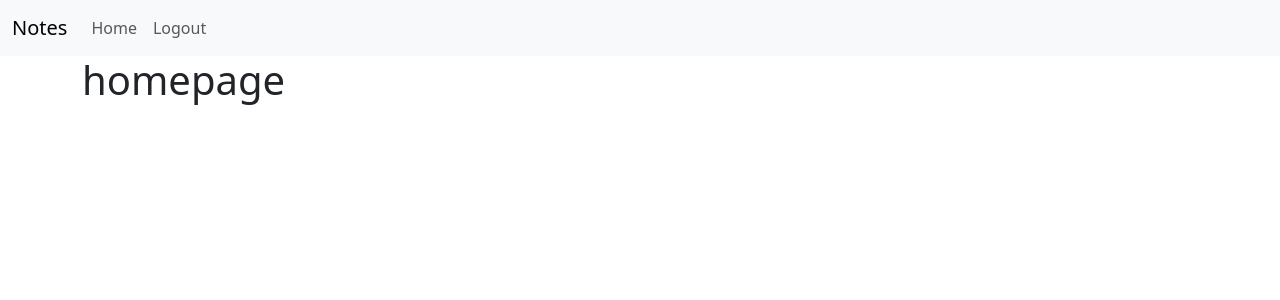
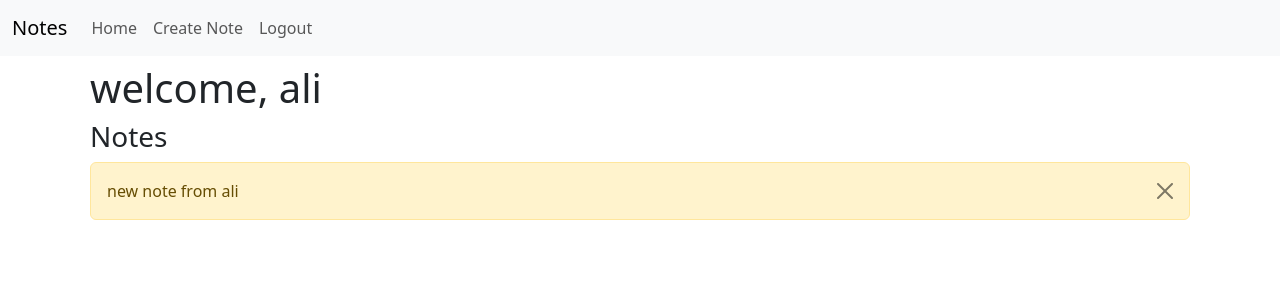
Before and after one commit to iamaliataie/flask-note-app, a Flask app: page / in a window 1280 px wide. Shown: the top 300 px of the page. Run offline with Flask 3, Linux system fonts and the light colour scheme; a user stored in the database is signed in.

Commit message:
note addition and deletetion

```diff
--- a/website/templates/base.html
+++ b/website/templates/base.html
@@ -21,6 +21,9 @@
                   <a class="nav-link" aria-current="page" href="#">Home</a>
                 </li>
                 <li class="nav-item">
+                  <a class="nav-link" href="{{ url_for('views.new_note') }}">Create Note</a>
+                </li>
+                <li class="nav-item">
                   <a class="nav-link" href="{{ url_for('auth.logout') }}">Logout</a>
                 </li>
                 {% else %}
--- a/website/templates/home.html
+++ b/website/templates/home.html
@@ -1,5 +1,23 @@
 {% extends 'base.html' %}
 
 {% block content %}
-    <h1>homepage</h1>
+    <div class="p-2">
+        <h1>welcome, {{ current_user.first_name }}</h1>
+        <h3 class="mb-2">Notes</h3>
+        {% for note in notes %}
+            <div class="alert alert-warning alert-dismissible fade show" role="alert">
+                {{ note.body }}
+                <button type="button" onclick="deleteNote({{note.id}})" class="btn-close" data-bs-dismiss="alert" aria-label="Close"></button>
+            </div>
+        {% endfor %}
+    </div>
+    <script>
+        function deleteNote(noteId) {
+            fetch(`/delete-note/${noteId}`)
+            .then(res => {
+                window.history.pushState({},{},"/")
+            })
+            .catch()
+        }
+    </script>
 {% endblock content %}
--- a/website/views.py
+++ b/website/views.py
@@ -1,4 +1,4 @@
-from flask import Blueprint, render_template, request, flash, redirect, url_for
+from flask import Blueprint, render_template, request, flash, redirect, url_for, jsonify
 from flask_login import login_required, current_user
 from .models import Note
 from . import db
@@ -7,7 +7,7 @@ views = Blueprint('views', __name__)
 @views.route('/')
 @login_required
 def home():
-    notes = Note.query.all()
+    notes = Note.query.filter_by(user=current_user.id).order_by(Note.id.desc())
     return render_template('home.html', notes=notes)
 
 @views.route('/new-note', methods=['GET', 'POST'])
@@ -23,3 +23,11 @@ def new_note():
         else:
             flash('Something wrong happend. Please try again!')
     return render_template('new_note.html')
+
+@views.route('/delete-note/<note_id>', methods=['GET', 'POST'])
+@login_required
+def delete_note(note_id):
+    note = Note.query.get(note_id)
+    db.session.delete(note)
+    db.session.commit()
+    return jsonify({})
```
Also changed, not shown: instance/database.db.
